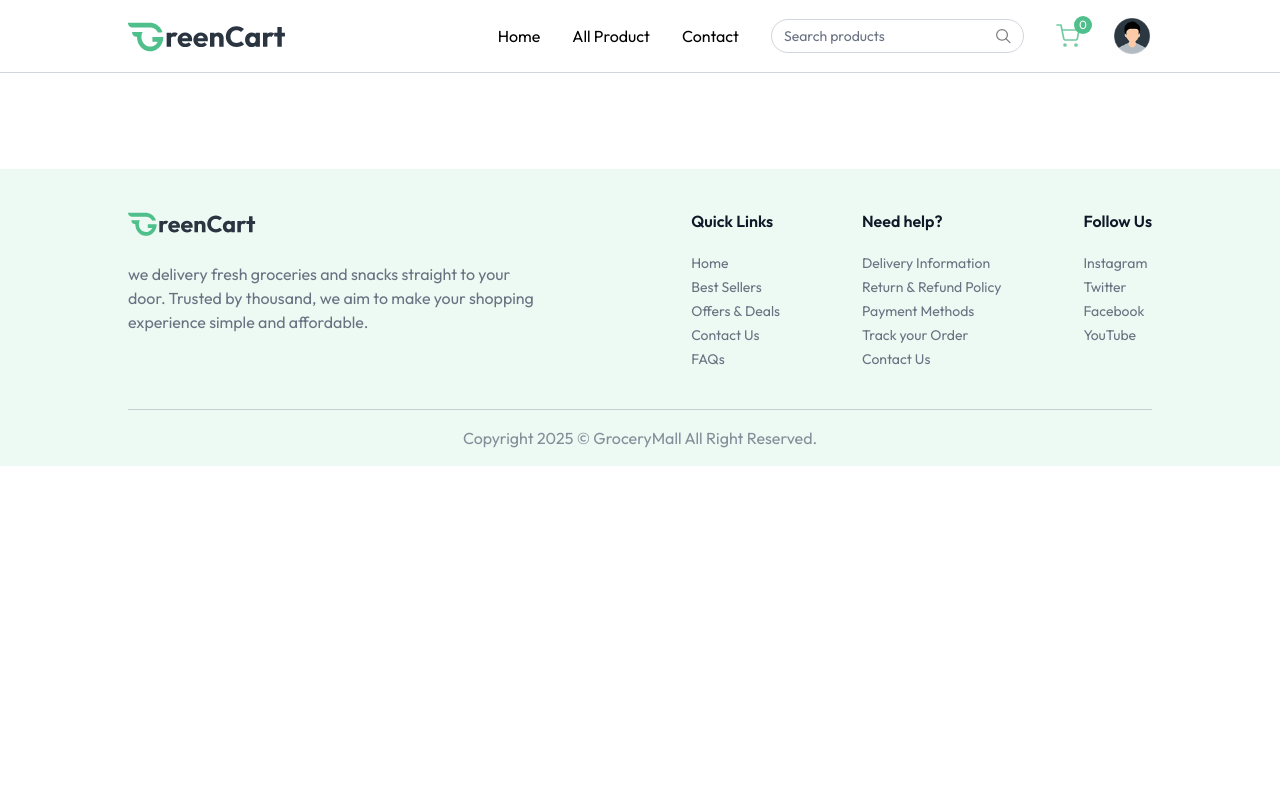
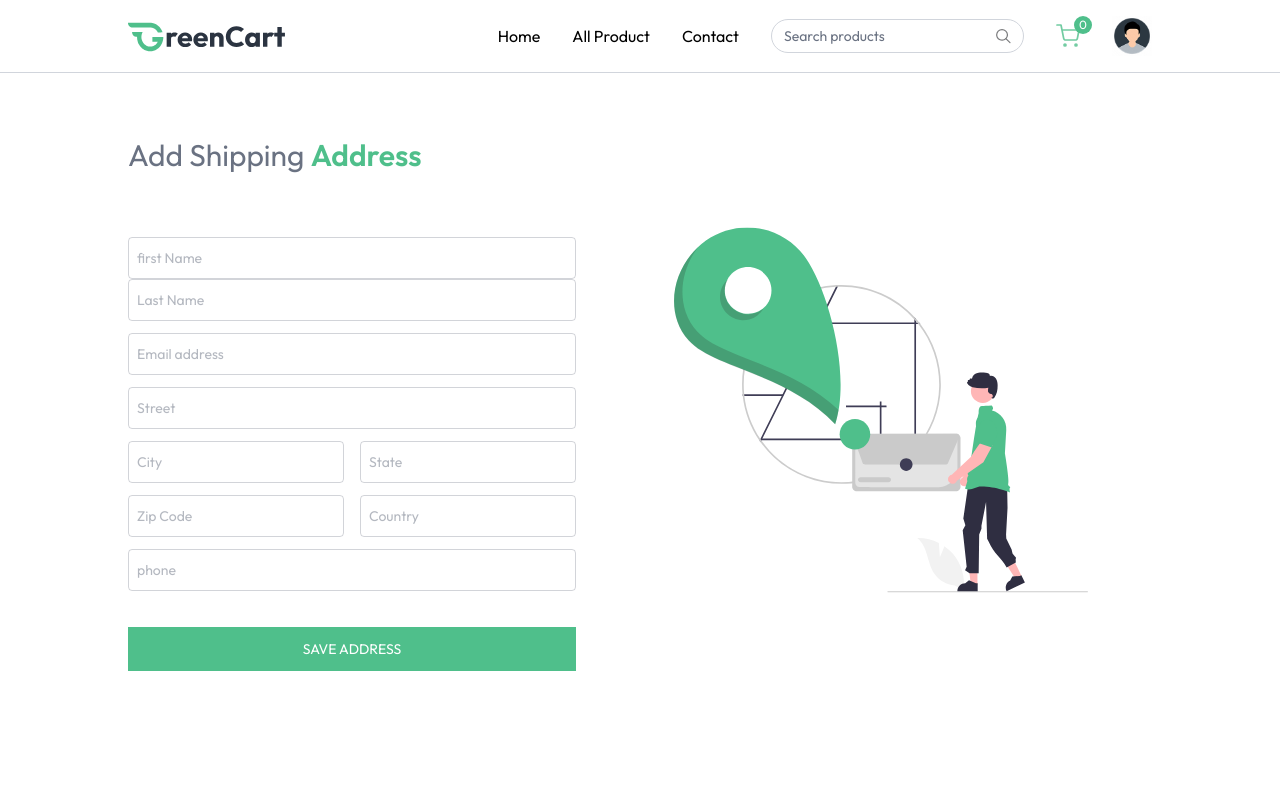
Before and after one commit to sheharagamage/Grocery-market-place, a React (Vite) app: page /add-address in a window 1280 px wide. Shown: the top 800 px of the page. Built offline with nearby package versions, Linux system fonts and the light colour scheme.

Commit message:
create AddAddress.jsx for get address (form)

```diff
--- a/src/App.jsx
+++ b/src/App.jsx
@@ -12,6 +12,7 @@
 import ProductCategory from './pages/ProductCategory'
 import ProductDetails from './pages/ProductDetails'
 import Cart from './pages/Cart'
+import AddAddress from './pages/AddAddress'
 
 const App = () => {
 
@@ -32,6 +33,7 @@
           <Route path="/products/:Category" element={<ProductCategory />} />
           <Route path="/products/:Category/:id" element={<ProductDetails />} />
            <Route path="/cart" element={<Cart />} />
+           <Route path="/add-address" element={<AddAddress />} />
         </Routes>
       </div>
     {!isSellerPath && <Footer/>}
--- /dev/null
+++ b/src/pages/AddAddress.jsx
@@ -0,0 +1,93 @@
+import React, { useState } from 'react'
+import { assets } from '../assets/assets'
+
+
+//input Field Components
+const InputField =({type,placeholder,name,handleChange,address})=>(
+    <input  className='w-full px-2 py-2.5 border border-gray-500/30 rounded outline-none
+    text-gray-500 focus:border-primary transition'
+    type={type}
+    placeholder={placeholder}
+    onChange={handleChange}
+    name={name}
+    value={address[name]}
+    required
+    />
+)
+
+
+
+const AddAddress = () => {
+
+  const[address,setAddress] = useState({
+    firstName: '',
+    lastName: '',
+    email: '',
+    street: '',
+    city: '',
+    state: '',
+    zipCode: '',
+    country: '',
+    phone: ''
+  });
+
+  const handleChange =(e) =>{
+    const {name,value} = e.target;
+
+    setAddress((prevAddress)=>({
+        ...prevAddress,
+        [name]: value,
+    }))
+    console.log(address);
+  }
+
+  const onSubmitHandler =async (e) => {
+    e.preventDefault();
+    // Handle form submission logic here
+    console.log("Form submitted");
+  }
+  return (
+    <div className='mt-16 pb-16'>
+        <p  className='text-2xl md:text-3xl text-gray-500'>Add Shipping <span className='font-semibold text-primary'>Address</span></p>
+        <div className='flex flex-col-reverse md:flex-row justify-between mt-10'>
+            <div className='flex-1 max-w-md'>
+                <form onSubmit={onSubmitHandler} className='space-y-3 mt-6 text-sm'>
+                    <div>
+                        <InputField className='grid grid-cols-2 gap-4'  handleChange={handleChange} address={address}
+                        name='firstName' type="text" placeholder="first Name"/>
+                        <InputField  handleChange={handleChange} address={address}
+                        name='lastName' type="text" placeholder="Last Name"/>
+                    </div>
+                    <InputField  handleChange={handleChange} address={address}
+                    name='email' type="text" placeholder="Email address"/>
+                    <InputField  handleChange={handleChange} address={address}
+                    name='street' type="text" placeholder="Street"/>
+                    <div className='grid grid-cols-2 gap-4'>
+                        <InputField  handleChange={handleChange} address={address}
+                        name='city' type="text" placeholder="City"/>
+                        <InputField  handleChange={handleChange} address={address}
+                         name='state' type="text" placeholder="State"/>
+                    </div>
+
+                    <div className='grid grid-cols-2 gap-4'>
+                        <InputField  handleChange={handleChange} address={address}
+                        name='zipCode' type="number" placeholder="Zip Code"/>
+                        <InputField  handleChange={handleChange} address={address}
+                         name='country' type="text" placeholder="Country"/>
+                    </div>
+                    <InputField  handleChange={handleChange} address={address}
+                         name='phone' type="text" placeholder="phone"/>
+
+                         <button  className='w-full mt-6 bg-primary text-white py-3 hover:bg-primary-dull transition cursor-pointer uppercase'>
+                            Save address
+                         </button>
+
+                </form>
+            </div>
+            <img className='md:mr-16 mb-16 md:mt-0' src={assets.add_address_iamge} alt="Add Address" />
+        </div>
+    </div>
+  )
+}
+
+export default AddAddress
```
